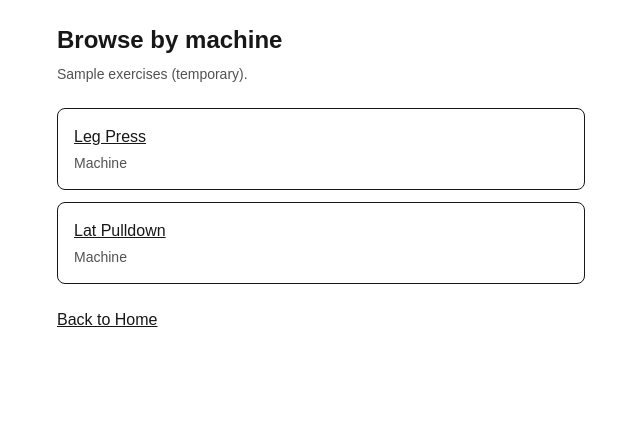
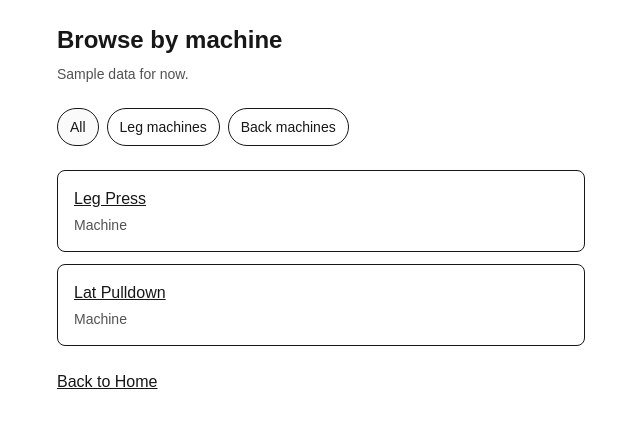
Before and after one commit to Loucahontas/gym-form-guide, a Next.js app in the folder gym-form-guide/: page /browse/machines in a window 1280 px wide. Shown: the top 428 px of the page, without its empty margins (319-959 px from the left). Built offline with nearby package versions, Linux system fonts and the light colour scheme.

Commit message:
feat: add machine category filters

```diff
--- a/gym-form-guide/app/browse/machines/page.tsx
+++ b/gym-form-guide/app/browse/machines/page.tsx
@@ -1,16 +1,61 @@
+"use client";
+
 import Link from "next/link";
+import { useMemo } from "react";
+import { useSearchParams } from "next/navigation";
 import { sampleExercises } from "../../lib/sampleData";
 
+type Category = {
+  id: "all" | "legs" | "back";
+  label: string;
+};
+
+const categories: Category[] = [
+  { id: "all", label: "All" },
+  { id: "legs", label: "Leg machines" },
+  { id: "back", label: "Back machines" },
+];
+
 export default function BrowseMachinesPage() {
+  const searchParams = useSearchParams();
+  const cat = (searchParams.get("cat") ?? "all") as Category["id"];
+
+  const filtered = useMemo(() => {
+    if (cat === "legs") {
+      return sampleExercises.filter((ex) =>
+        ex.bodyParts.some((b) => b === "legs" || b === "glutes"),
+      );
+    }
+    if (cat === "back") {
+      return sampleExercises.filter((ex) => ex.bodyParts.includes("back"));
+    }
+    return sampleExercises;
+  }, [cat]);
+
   return (
     <main className="mx-auto max-w-xl p-6">
       <h1 className="text-2xl font-semibold">Browse by machine</h1>
-      <p className="mt-2 text-sm text-neutral-600">
-        Sample exercises (temporary).
-      </p>
+      <p className="mt-2 text-sm text-neutral-600">Sample data for now.</p>
+
+      <div className="mt-6 flex flex-wrap gap-2">
+        {categories.map((c) => {
+          const active = c.id === cat;
+          return (
+            <Link
+              key={c.id}
+              href={`/browse/machines?cat=${c.id}`}
+              className={`rounded-full border px-3 py-2 text-sm ${
+                active ? "bg-neutral-50 text-neutral-900" : "hover:bg-neutral-50"
+              }`}
+            >
+              {c.label}
+            </Link>
+          );
+        })}
+      </div>
 
       <ul className="mt-6 grid gap-3">
-        {sampleExercises.map((ex) => (
+        {filtered.map((ex) => (
           <li key={ex.id} className="rounded-lg border p-4">
             <Link className="underline" href={`/exercise/${ex.slug}`}>
               {ex.name}
```
